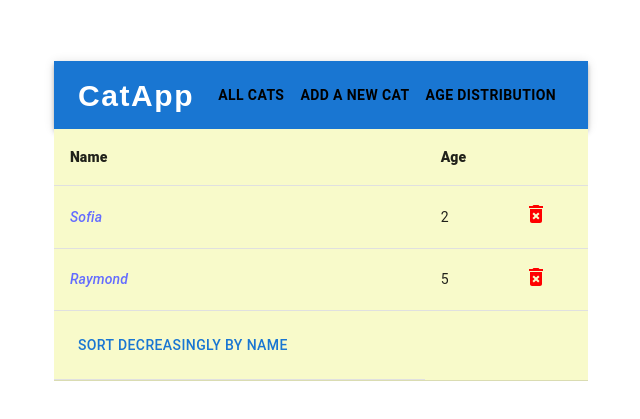
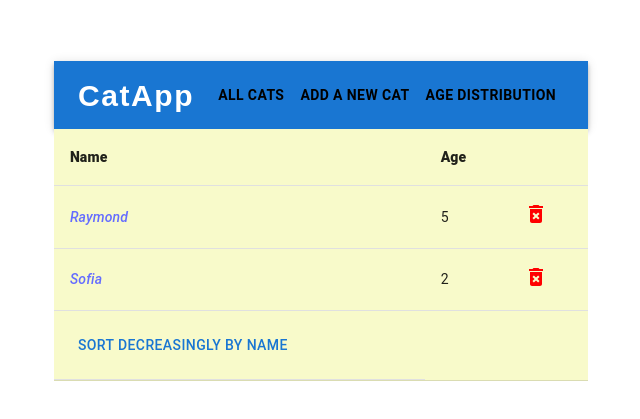
Before and after one commit to 914LauranDavid/mpp-front, a React (Vite) app in the folder library-manager/: page /cats in a window 1280 px wide. Shown: the part 179-598 px from the top of the page, without its empty margins (319-959 px from the left). Built offline with nearby package versions, Linux system fonts and the light colour scheme.

Commit message:
use zustand for state

```diff
--- a/library-manager/package.json
+++ b/library-manager/package.json
@@ -15,13 +15,17 @@
     "@mui/icons-material": "^5.15.12",
     "@mui/material": "^5.15.14",
     "@mui/x-charts": "^7.0.0",
+    "@reduxjs/toolkit": "^2.2.2",
     "@testing-library/jest-dom": "^6.4.2",
     "@testing-library/user-event": "^14.5.2",
+    "axios": "^1.6.8",
     "inquirer": "6.3",
     "prettier": "^3.1.0",
     "react": "^18.2.0",
     "react-dom": "^18.2.0",
-    "react-router-dom": "^6.22.3"
+    "react-redux": "^9.1.0",
+    "react-router-dom": "^6.22.3",
+    "zustand": "^4.5.2"
   },
   "devDependencies": {
     "@babel/preset-env": "^7.24.3",
--- a/library-manager/src/App.tsx
+++ b/library-manager/src/App.tsx
@@ -10,7 +10,7 @@ import AgeDistribution from "./components/AgeDistribution";
 
 
 function App() {
-  const { getAllCats, getCatById, addCat, deleteCat, updateCat, setAll } = startCatRepository();
+  // const { getAllCats, getCatById, addCat, deleteCat, updateCat, setAll } = startCatRepository();
 
   return (
     <BrowserRouter>
@@ -18,19 +18,19 @@ function App() {
       <Routes>
         <Route
           path="/cats"
-          element={<AllCats getAllCats={getAllCats} deleteCat={deleteCat} setAll={setAll} />}
+          element={<AllCats />}
         />
         <Route
           path="/cat/add"
-          element={<AddCat getAllCats={getAllCats} addCat={addCat} />}
+          element={<AddCat />}
         />
         <Route
           path="/cats/:id"
-          element={<CatDetails getCatById={getCatById} updateCat={updateCat} />}
+          element={<CatDetails />}
         />
         <Route
           path="/cat/age_distribution"
-          element={<AgeDistribution getAllCats={getAllCats} />}
+          element={<AgeDistribution />}
         />
       </Routes>
     </BrowserRouter>
--- a/library-manager/src/components/AddCat.tsx
+++ b/library-manager/src/components/AddCat.tsx
@@ -2,17 +2,14 @@ import { Box, Button, TextField } from "@mui/material";
 import AddCircleOutlineIcon from "@mui/icons-material/AddCircleOutline";
 import { useState } from "react";
 import { Cat } from "../model/Cat";
+import {useCatStore} from "../stores/CatStore";
 
-function AddCat({
-  getAllCats,
-  addCat
-}: {
-  getAllCats: () => Cat[];
-  addCat: (cat: Cat) => void;
-}) {
+function AddCat() {
   const [name, setName] = useState("");
   const [age, setAge] = useState(0);
   const [weight, setWeight] = useState(0);
+
+  const { allCats, addCat } = useCatStore();
 
   const handleSubmit = (e: React.FormEvent) => {
     e.preventDefault();
@@ -23,7 +20,7 @@ function AddCat({
     }
 
     let maximumId = 0;
-    getAllCats().forEach(cat => {
+    allCats.forEach(cat => {
       if (cat.id > maximumId)
         maximumId = cat.id;
     });  // TODO search for ID in addCat
--- a/library-manager/src/components/AgeDistribution.tsx
+++ b/library-manager/src/components/AgeDistribution.tsx
@@ -1,14 +1,13 @@
 import { PieChart } from "@mui/x-charts";
 import { Cat } from "../model/Cat";
 import { Box } from "@mui/material";
+import { useCatStore } from "../stores/CatStore";
 
-function AgeDistribution(
-    { getAllCats }:
-        { getAllCats: () => Cat[] }
+function AgeDistribution() {
+    const { allCats } = useCatStore();
 
-) {
     const data: { id: number; value: number; label: string; }[] = [];
-    getAllCats().map(cat => {
+    allCats.map(cat => {
         let found = false;
         for (let pieceOfData of data)
             if (pieceOfData.label === "" + cat.age + " year olds") {
--- a/library-manager/src/components/AllCats.tsx
+++ b/library-manager/src/components/AllCats.tsx
@@ -13,33 +13,40 @@ import { Link } from "react-router-dom";
 import DeleteForeverIcon from '@mui/icons-material/DeleteForever';
 import { Cat } from "../model/Cat";
 import { useEffect, useState } from "react";
+import axios from "axios";
 
-function CatsTable(
-  { getAllCats, deleteCat, setAll }:
-    {
-      getAllCats: () => Cat[];
-      deleteCat: (id: number) => void;
-      setAll: (cats: Cat[]) => void;
-    }) {
-  const [sortedByName, setSortedByName] = useState("nothing");
+import { useCatStore } from "../stores/CatStore";
 
+function CatsTable() {
+  const [sortByNameDirection, setSortByNameDirection] = useState("asc");
+
+  // const [allCatsFromBack, setAllCatsFromBack] = useState([]);
+  // useEffect(() => { // TODO move this in CatStore . getAll?
+  //   axios
+  //     .get("http://localhost:3000/cats/all")
+  //     .then(({ data }) => {
+  //       setAllCatsFromBack(data);
+  //     })
+  //     .catch((error) => console.log(error));
+  // }, []
+  // );
+
+  const { allCats, deleteCat, sortByName } = useCatStore();
+
+  // TODO make sorting work
   useEffect(() => {
-    if (sortedByName === "asc") {
-      setAll(getAllCats().sort((a, b) => a.name < b.name ? -1 : 1));
-    } else if (sortedByName === "desc") {
-      setAll(getAllCats().sort((a, b) => a.name > b.name ? -1 : 1));
-    }
-  }, [sortedByName]);
+    sortByName(sortByNameDirection);
+  }, [sortByNameDirection]);
 
   const handleSortByNameClick = () => {
-    if (sortedByName === "desc")
-      setSortedByName("asc");
+    if (sortByNameDirection === "desc")
+      setSortByNameDirection("asc");
     else
-      setSortedByName("desc");
+      setSortByNameDirection("desc");
   }
 
   const getSortByNameButtonOrderUiText = () => {
-    if (sortedByName === "desc")
+    if (sortByNameDirection === "desc")
       return " increasingly ";
     else
       return " decreasingly ";
@@ -56,7 +63,7 @@ function CatsTable(
           </TableRow>
         </TableHead>
         <TableBody>
-          {getAllCats().map((cat) => (
+          {allCats.map((cat) => (
             <TableRow key={cat.id}>
               <TableCell sx={{ fontStyle: 'italic' }}>
                 <Link to={`/cats/${cat.id}`}>{cat.name}</Link>
@@ -81,18 +88,14 @@ function CatsTable(
   );
 }
 
-function AllCats({ getAllCats, deleteCat, setAll }: {
-  getAllCats: () => Cat[];
-  deleteCat: (id: number) => void;
-  setAll: (cats: Cat[]) => void;
-}) {
+function AllCats() {
   // id (not visible), string field, float field
   // lista cu entitatile; crud (add--generate id)
   // fara persistenta
   // testare (unit tests), validare
   return (
     <Box sx={{ bgcolor: '#f8faca' }}>
-      <CatsTable getAllCats={getAllCats} deleteCat={deleteCat} setAll={setAll} />
+      <CatsTable />
       <Divider />
     </Box>
   );
--- a/library-manager/src/components/CatDetails.tsx
+++ b/library-manager/src/components/CatDetails.tsx
@@ -4,16 +4,13 @@ import { useParams } from "react-router-dom";
 import CheckCircleOutlineIcon from '@mui/icons-material/CheckCircleOutline';
 import { Cat } from "../model/Cat";
 import EditIcon from '@mui/icons-material/Edit';
+import { useCatStore } from "../stores/CatStore";
 
-function CatDetails({
-  getCatById,
-  updateCat,
-}: {
-  getCatById: (id: number) => Cat
-  updateCat: (id: number, newCat: Cat) => void;
-}) {
+function CatDetails() {
   const params = useParams<{ id: string }>();
   const id = params.id;
+
+  const { getCatById, updateCat } = useCatStore();
 
   if (!id) {
     return <h1>The parameters are incorrect</h1>;
--- a/library-manager/src/repository/CatRepository.tsx
+++ b/library-manager/src/repository/CatRepository.tsx
@@ -1,5 +1,7 @@
 import { useState } from "react";
 import { Cat } from "../model/Cat";
+
+// TODO remove the file after moving it to the backend
 
 const hardcodedCats = [
     { id: 1, name: "Sofia", age: 2, weight: 2.3 },
--- /dev/null
+++ b/library-manager/src/stores/CatStore.ts
@@ -0,0 +1,45 @@
+import { Cat } from "../model/Cat";
+import { create } from "zustand";
+
+const hardcodedCats = [
+    { id: 1, name: "Sofia", age: 2, weight: 2.3 },
+    { id: 2, name: "Raymond", age: 5, weight: 3.8 },
+];
+
+const errorCat: Cat = { id: -1, name: "Error", age: -1, weight: -1 };
+
+interface useCatStoreProps {
+    allCats: Cat[],
+    getCatById: (id: number) => Cat,
+    addCat: (cat: Cat) => void,
+    deleteCat: (id: number) => void,
+    updateCat: (id: number, newCat: Cat) => void,
+    sortByName: (direction: string) => void
+    // setAll: (newCats: Cat[]) => void
+}
+
+export const useCatStore = create<useCatStoreProps>((set, get) => ({
+    allCats: hardcodedCats,
+    getCatById: (id: number) => {
+        const { allCats } = get();
+        const cat = allCats.find(cat => cat.id === id);
+        if (cat !== undefined)
+            return cat;
+        return errorCat;
+    },
+    addCat: (newCat: Cat) => set((state) => ({ allCats: [...state.allCats, newCat] })),
+    deleteCat: (id: number) => set((state) => ({ allCats: state.allCats.filter(cat => cat.id !== id) })),
+    updateCat: (id: number, newCat: Cat) => set((state) => ({
+        allCats: state.allCats.map(currentCat => {
+            if (currentCat.id === id)
+                return newCat;
+            return currentCat;
+        })
+    }
+    )),
+    sortByName: (direction: string) => set((state) => ({
+        allCats: (direction === "asc" ?
+            state.allCats.sort((a, b) => a.name < b.name ? -1 : 1) :
+            state.allCats.sort((a, b) => a.name > b.name ? -1 : 1))
+    }))
+}));
```
Also changed, not shown: 1 other file (tests, documents, lock files or other folders).
